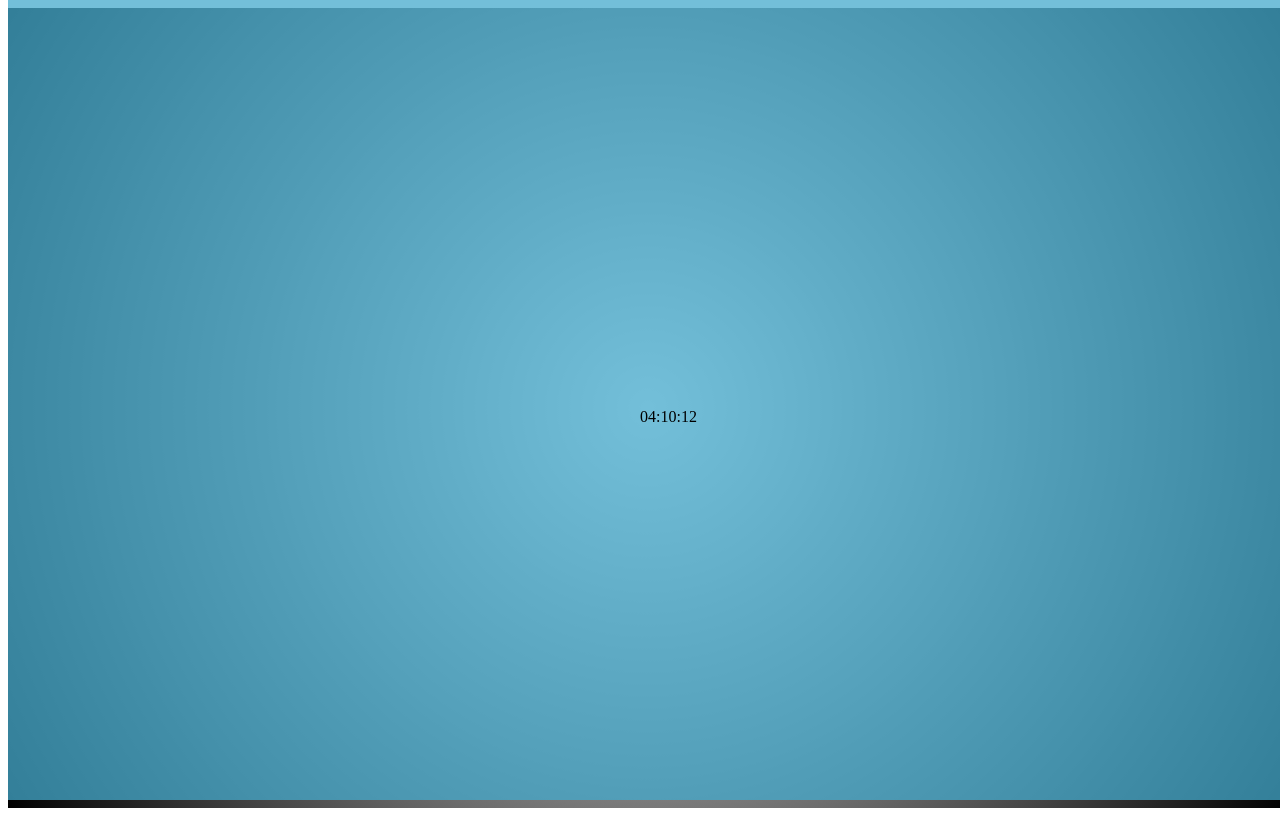
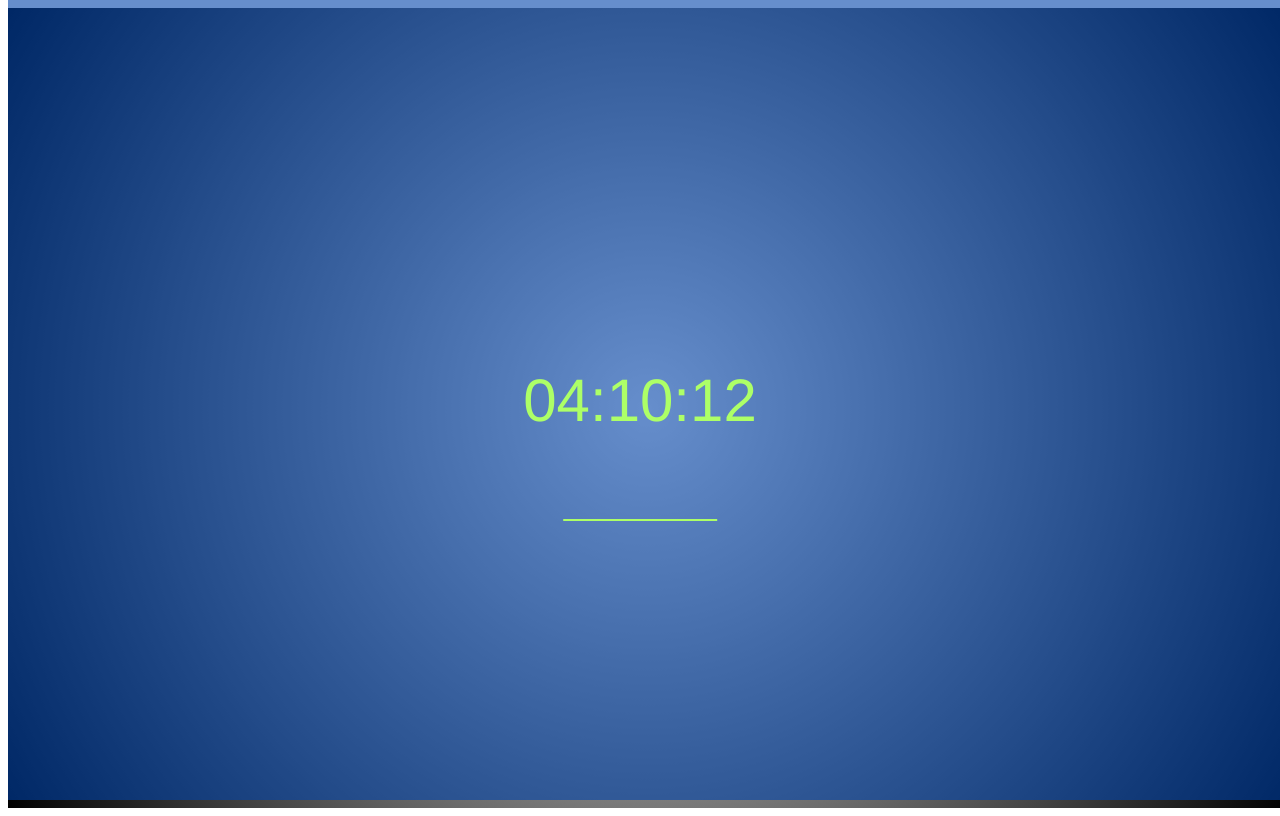
Before and after one commit to floresnathaniel83/Color-Clock, a plain HTML site: page index.html in a window 1280 px wide. Drawn offline with Linux system fonts and the light colour scheme.

Commit message:
add bar hover and clock center

```diff
--- a/index.html
+++ b/index.html
@@ -5,20 +5,14 @@
 		<link rel="stylesheet" type="text/css" href="styles/style.css">
 	</head>
 	<body>
+			<div id="regular-clock" class="clock"></div>
 
-
-
+			<div id="hexadecimal-clock" class="clock"></div>
 			<div id="background"></div>
 
 			<div id="overlay"></div>
 
 
-			<div class="container">
-				<div class="clocks-container">
-					<div id="hexadecimal-clock"></div>
-					<div id="clock"></div>
-				</div>
-			</div>
 
 			<div id="bar"></div>
 
--- a/js/script.js
+++ b/js/script.js
@@ -1,82 +1,49 @@
 
-var timeNode = document.querySelector("#clock")
+var hexaDecimalNode = document.querySelector("#hexadecimal-clock")
+var timeNode = document.querySelector("#regular-clock")
 var overLayNode = document.querySelector("#overlay")
-var hexaDecimalNode = document.querySelector("#hexadecimal-clock")
 var barNode = document.querySelector("#bar")
 
+var time = function() {
 
-var paddingZeroClock = function (hours, minutes, seconds, base) {
-
-		if (hours < base) {
-
-		 	timeNode.textContent = "0" + hours + ":"
-
-		 	} else {
-
-		 	timeNode.textContent = hours + ":"
-
-		 	}
-
-		 if (minutes < base) {
-
-		 	timeNode.textContent = timeNode.textContent + "0" + minutes + ":"
-
-		 } else {
-
-		 	timeNode.textContent =  timeNode.textContent + minutes + ":"
-
-		 }
-
-		if (seconds < base) {
-
-		 	timeNode.textContent = timeNode.textContent + "0" + seconds
-
-		 } else {
+	var today = new Date()
+	var hrs = today.getHours()
+	var mins = today.getMinutes()
+	var secs = today.getSeconds()
 
 
-		 	timeNode.textContent =  timeNode.textContent + seconds
-		 }
+	var addZero = function (number) {
+		if (number < 10) {
+			number = '0' + number
+		}
+		return number
+	}
+
+	// update clock readout
+
+	hrs = addZero(hrs)
+	mins = addZero(mins)
+	secs = addZero(secs)
+
+	timeNode.textContent = hrs + ":" + mins + ":" + secs
+
+	//update hex readout
+
+	var hexClock = function (number) {
+		var newHex = number.toString(16)
+		return newHex
 
 	}
 
+	var hexHrs = hexClock(hrs)
+	var hexMins = hexClock(mins)
+	var hexSecs = hexClock(secs)
 
+	hexaDecimalNode.textContent = hexHrs + ":" + hexMins + ":" + hexSecs
 
-var paddingZeroHexClock = function (hours, minutes, seconds, base) {
+	// update background
 
-
-		if (parseInt(hours, base) < base) {
-
-			hexaDecimalNode.textContent = "0" + hours + ":"
-
-		} else {
-
-			hexaDecimalNode.textContent = hours + ":"
-
-		}
-
-		if (parseInt(minutes, base) < base) {
-
-			hexaDecimalNode.textContent = hexaDecimalNode.textContent + "0" + minutes + ":"
-
-		} else {
-
-			hexaDecimalNode.textContent = hexaDecimalNode.textContent + minutes + ":"
-		}
-
-		if (parseInt(seconds, base) < base) {
-
-			hexaDecimalNode.textContent = hexaDecimalNode.textContent + "0" + seconds
-
-		} else {
-
-			hexaDecimalNode.textContent = hexaDecimalNode.textContent + seconds
-
-		}
-
-	}
-
-
- var changeBackgroundColor = function (hours, minutes, seconds) {
+var changeBackgroundColor = function (hours, minutes, seconds) {
 
 	var updatedHexColor = "#" + hours + minutes + seconds
 
@@ -84,62 +51,19 @@ var paddingZeroHexClock = function (hours, minutes, seconds, base) {
 
 	}
 
-var toPx = function(val) {
+	changeBackgroundColor(hexHrs, hexMins, hexSecs)
 
-	return val + 'px'
-}
+	// update expanding bar
 
+	barNode.style.width = secs + "%"
 
-var barExpand = function(seconds) {
-
-	if(seconds === 0) {
-
-		barNode.style.width = toPx(1)
-
-		//width starts at 1px and grows to 55px 1px at a time, if seconds equal zero then start back at 1px
-	} else {
-
-		barNode.style.width = barNode.style.width + toPx(1)
-
-	}
 
 }
 
+setInterval(time, 1000)
 
 
 
-
-
-var update = function() {
-
-	var today = new Date()
-	var h = today.getHours()
-	var m = today.getMinutes()
-	var s = today.getSeconds()
-
-	var hexHourString = h.toString(16)
-	var hexMinString = m.toString(16)
-	var hexSecString = s.toString(16)
-
-	// update clock readout
-
-	paddingZeroClock(h, m, s, 10)
-
-	//update hex readout
-
-	paddingZeroHexClock(hexHourString, hexMinString, hexSecString, 16)
-
-	// update background
-
-	changeBackgroundColor(hexHourString, hexMinString, hexSecString)
-
-	// update expanding bar
-
-	//barExpand(s)
-
-}
-
-setInterval(update, 1000)
 
 
 // body = document.querySelector('body') >>>>>> how you can test <<<<<<
@@ -155,7 +79,7 @@ setInterval(update, 1000)
 
 // var backgroundColorChange = function () {
 
-// 	backgroundNode.style.background = "purple"
+
 // 	backgroundNode.style.backgroundImage = "rgba(101,66,138)" //put into its own background container div
 // 	console.log(style.backgroundImage)
 
--- a/styles/style.css
+++ b/styles/style.css
@@ -1,43 +1,33 @@
-body {
-	position: relative
-}
+.clock {
+    position: absolute;
+    text-align: center;
+    left: 50%;
+    top: 50%;
+    transform: translate(-50%, -50%);
+    color: #ADFF67;
+    font-family: "Helvetica Neue", Helvetica, Arial, "Lucida Grande", sans-serif;
+    font-size: 60px;
 
-#clock {
+ }
+
+#regular-clock {
 	z-index: 2;
-	position: fixed;
 	opacity: 1;
 
 }
 
 #hexadecimal-clock {
 	z-index: 1;
-	position: absolute;
 	opacity: 0;
 
 }
 
-#clock:hover{
+#regular-clock:hover{
 	opacity: 0
 }
 
-#clock:hover + #hexadecimal-clock {
+#regular-clock:hover + #hexadecimal-clock {
 	opacity: 1
-}
-
-
-
-.container {
-	position: absolute;
-	left: 50%;
-	transform: translateX(-50%) ;
-	top: 50%;
-	transform: translateY(-50%);
-}
-
-.clocks-container {
-	position: relative;
-	margin: 0 auto;
-
 }
 
 #overlay {
@@ -58,13 +48,11 @@ body {
 }
 
 #bar {
-
 	position: absolute;
+	transform: translate(-50%, -50%);
     left: 50%;
-    transform: translateX(-50%);
-    top: 55%;
-    transform: translateY(-50%);
-    height: 1px;
-    background: yellowgreen;
+    top: 65%;
+    height: 2px;
+    background: #ADFF67;
 
 }
```
